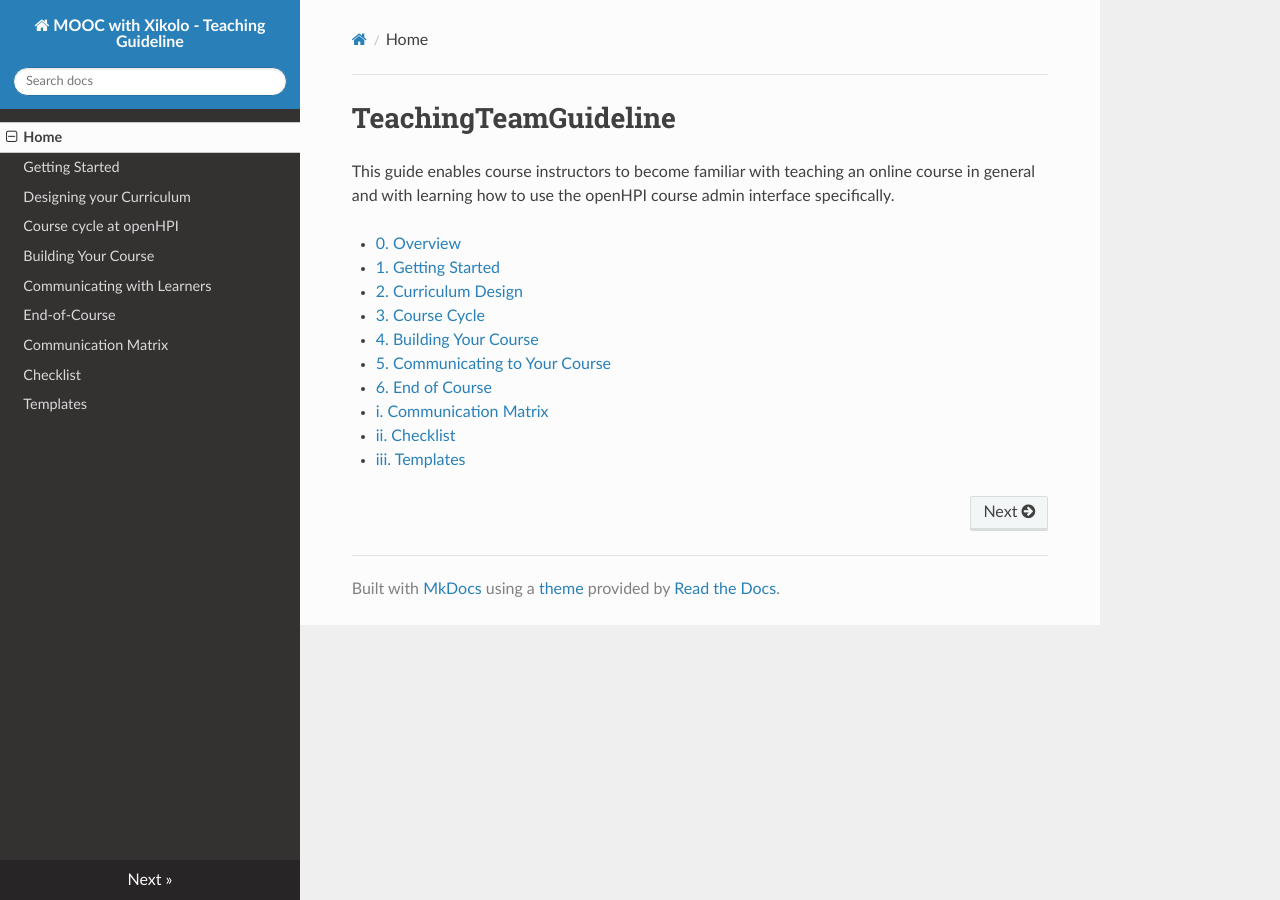
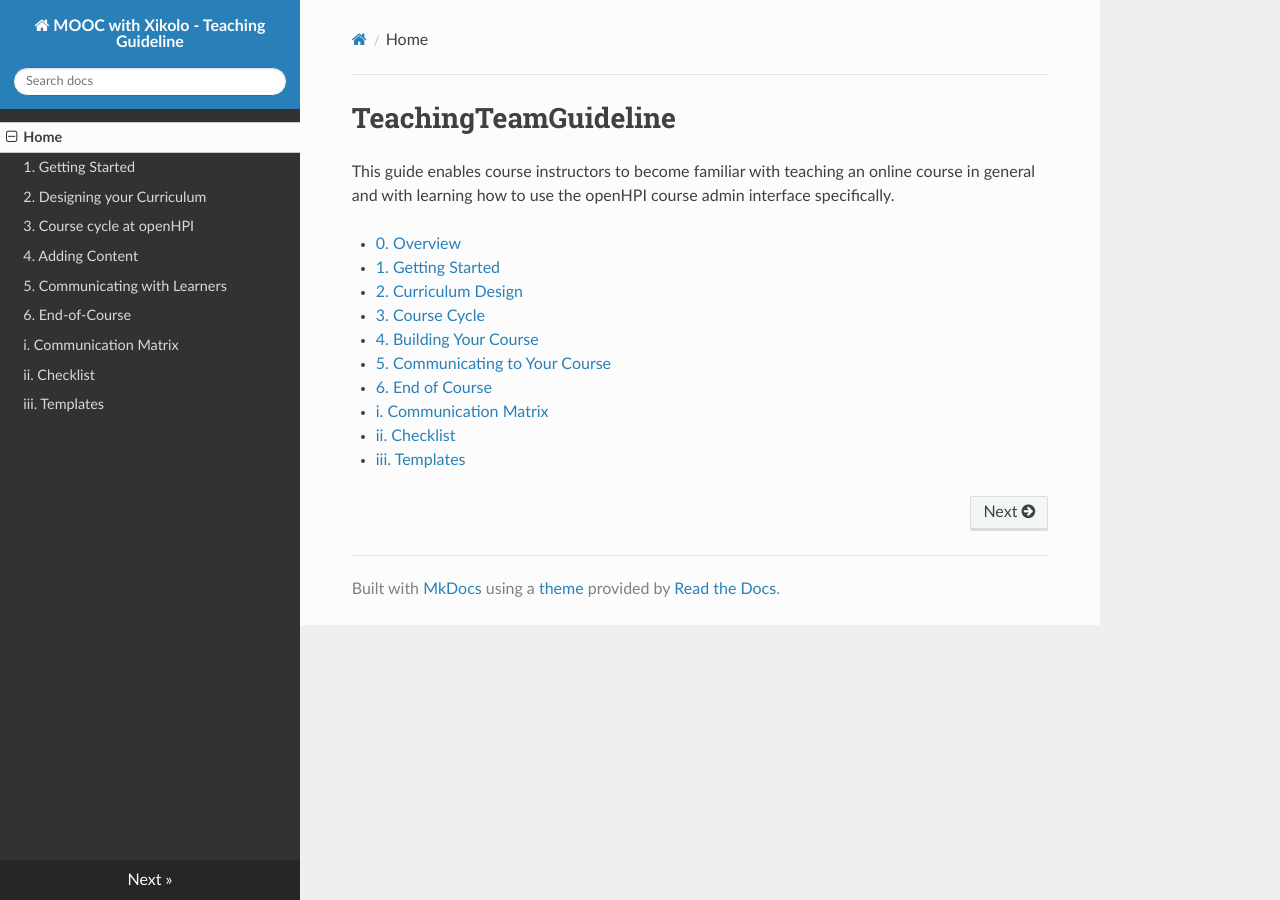
Before and after one commit to openHPI/TeachingTeamGuidelines, an MkDocs documentation site: the page built from docs/index.md, in a window 1280 px wide. Built offline with MkDocs 1.6.1, drawn with Linux system fonts in a browser that asks for light colours; nearby versions of some CDN libraries; old or Windows-style settings are respelled for this version of MkDocs.

Commit message:
Update mkdocs.yml

```diff
--- a/mkdocs.yml
+++ b/mkdocs.yml
@@ -1,13 +1,13 @@
 site_name: MOOC with Xikolo - Teaching Guideline
 pages:
 - [index.md, Home]
-- [01_getting-started.md, Getting Started]
-- [02_curriculum-design.md, Designing your Curriculum]
-- [03_course-cycle_schedule.md, Course cycle at openHPI]
-- [04_adding-content.md, Building Your Course]
-- [05_community-management.md, Communicating with Learners]
-- [06_end-of-course.md, End-of-Course]
-- [07_communication-matrix.md, Communication Matrix]
-- [checklist.md, Checklist]
-- [templates.md, Templates]
+- [01_getting-started.md, 1. Getting Started]
+- [02_curriculum-design.md, 2. Designing your Curriculum]
+- [03_course-cycle_schedule.md, 3. Course cycle at openHPI]
+- [04_adding-content.md, 4. Adding Content]
+- [05_community-management.md, 5. Communicating with Learners]
+- [06_end-of-course.md, 6. End-of-Course]
+- [07_communication-matrix.md, i. Communication Matrix]
+- [checklist.md, ii. Checklist]
+- [templates.md, iii. Templates]
 theme: readthedocs
```
